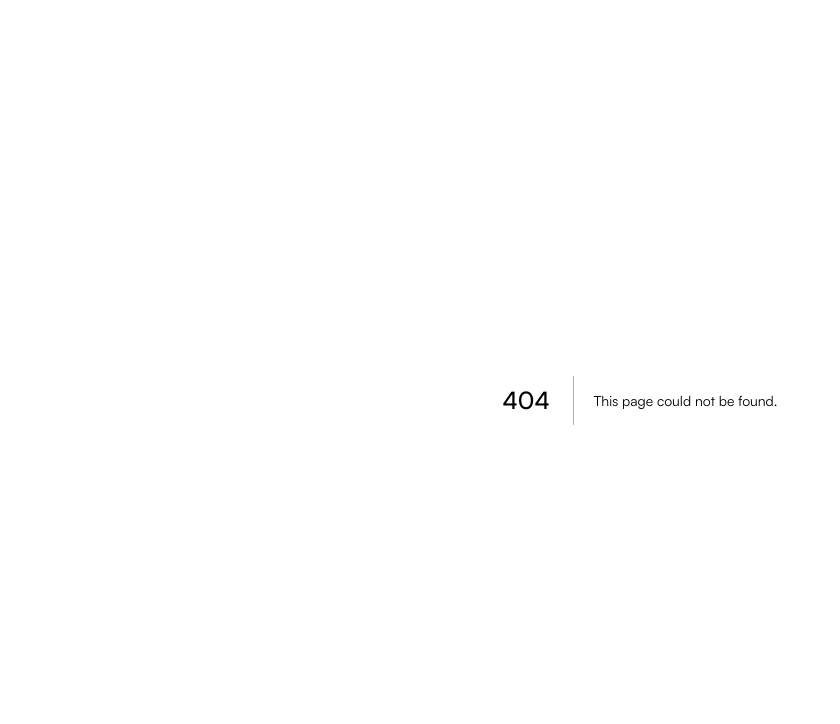
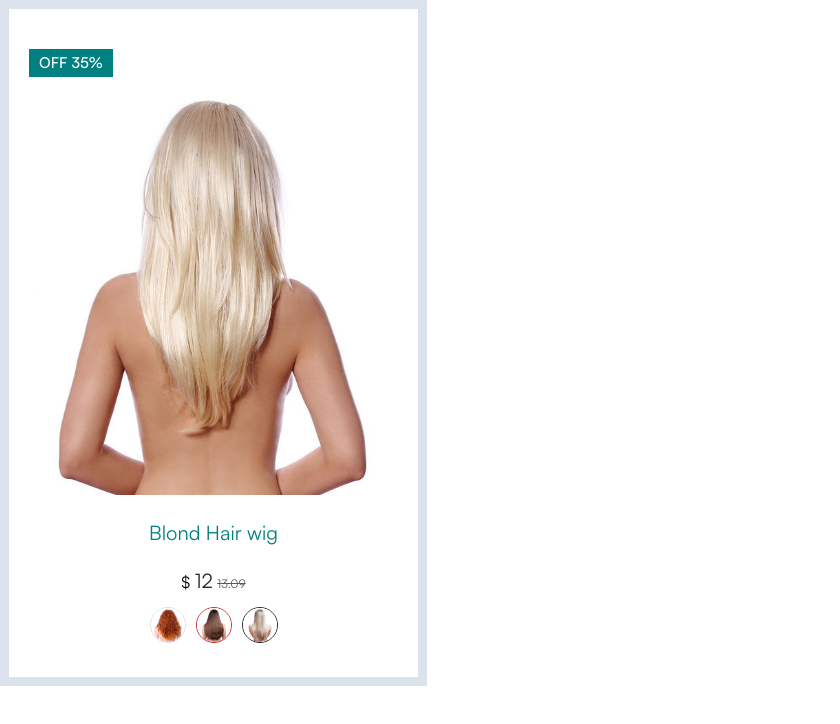
Before and after one commit to Husseincode/TRISHA, a Next.js app in the folder trisha/: page /Test in a window 1280 px wide. Before the commit this address had no page. Shown: the top 724 px of the page, without its empty margins (0-840 px from the left). Built offline with nearby package versions, Linux system fonts and the light colour scheme.

Commit message:
`Added overflow-hidden to multiple components and implemented scroll event listener for Section3`

```diff
--- /dev/null
+++ b/trisha/src/app/Test/page.tsx
@@ -0,0 +1,31 @@
+/** @format */
+
+import React from 'react';
+import Card from '../components/Card';
+import sampleImg from '@/assets/Trisha/Trisha/product8.jpg';
+import subImg1 from '@/assets/Trisha/Trisha/product1.jpg';
+import subImg2 from '@/assets/Trisha/Trisha/product7.jpg';
+import subImg3 from '@/assets/Trisha/Trisha/product5.jpg';
+
+const page = () => {
+  const images = { img1: subImg1, img2: subImg2, img3: subImg3 };
+  return (
+    <section className='flex items-center justify-center w-full'>
+      <div className='container flex gap-[30px]'>
+        {Array.from({ length: 1 }).map((__, idx: number) => (
+          <Card
+            key={idx}
+            img={sampleImg}
+            isDisabled={false}
+            percentOff={35}
+            price={12}
+            outdatedPrice={'13.09'}
+            subImages={images}
+          />
+        ))}
+      </div>
+    </section>
+  );
+};
+
+export default page;
--- /dev/null
+++ b/trisha/src/app/components/Card/index.tsx
@@ -0,0 +1,96 @@
+/** @format */
+/* eslint-disable @typescript-eslint/no-explicit-any */
+
+import Image from 'next/image';
+import React, { FC } from 'react';
+
+interface CardProps {
+  className?: string;
+  onClick?: () => void;
+  img: any;
+  isDisabled: boolean;
+  percentOff: number;
+  price: number | string;
+  outdatedPrice: number | string;
+  subImages: {
+    img1: any;
+    img2: any;
+    img3: any;
+  };
+}
+
+const Card: FC<CardProps> = ({
+  className,
+  onClick,
+  img,
+  percentOff,
+  price,
+  outdatedPrice,
+  subImages: { img1, img2, img3 },
+}) => {
+  return (
+    <div
+      onClick={onClick}
+      className={`lg:min-h-[680px] lg:w-[427px] border-[9px] py-[40px] px-[20px] gap-[20px] border-[#DAE3EB] flex flex-col ${className}`}>
+      <div className='w-full lg:h-[446px] flex flex-col gap-[2px]'>
+        <button
+          type='button'
+          className='h-[28px] w-fit text-white py-[5px] px-[10px] gap-[10px] bg-[#008080] font-medium text-[15px] leading-[18px] text-center'>
+          OFF {percentOff}%
+        </button>
+        <Image
+          src={img}
+          height={416}
+          width={367}
+          className='lg:h-[416px] lg:w-[367px]'
+          alt=''
+        />
+      </div>
+      <div className='lg:h-[34px] w-full flex justify-center items-center'>
+        <span className='font-normal lg:text-[20px] lg:leading-[33px] text-center text-[#008080]'>
+          Blond Hair wig{' '}
+        </span>
+      </div>
+      <div className='lg:h-[24px] w-full flex items-center justify-center'>
+        <span>
+          ${' '}
+          <span className='font-normal lg:text-[20px] leading-[24px] text-[#212529]'>
+            {price}
+          </span>{' '}
+          <span className='line-through font-[300px] text-[12px] leading-[14px] text-[#535B64]'>
+            {outdatedPrice}
+          </span>
+        </span>
+      </div>
+      <div className='lg:h-[24px] w-full flex items-center justify-center'>
+        <div className='flex gap-[10px]'>
+          <div className='h-[36px] w-[36px] cursor-pointer'>
+            <Image
+              src={img1}
+              alt=''
+              className='w-[36px] h-[36px] rounded-full border-[1px] border-[#DAE3EB]'
+            />
+          </div>
+
+          <div className='h-[36px] w-[36px] cursor-pointer'>
+            <Image
+              src={img2}
+              alt=''
+              className='w-[36px] h-[36px] rounded-full border-[1px] border-red-600'
+            />
+          </div>
+
+          <div className='h-[36px] w-[36px] cursor-pointer'>
+            <Image
+              src={img3}
+              alt=''
+              className='w-[36px] h-[36px] rounded-full border-[1px] border-zinc-800'
+            />
+          </div>
+        </div>
+      </div>
+    </div>
+  );
+};
+
+export default Card;
--- a/trisha/src/app/components/Section1/index.tsx
+++ b/trisha/src/app/components/Section1/index.tsx
@@ -33,7 +33,7 @@ const SectionComp = () => {
           isSectionShown && 'opacity-100'
         } lg:min-h-[1226px] transition duration-500 section1BGImg w-full flex flex-col gap-[20px] items-center justify-center`}>
         {' '}
-        <div className='w-full h-[442px] flex justify-center items-center flex-col gap-[15px]'>
+        <div className='w-full h-[442px] flex justify-center items-center flex-col gap-[15px] overflow-hidden'>
           <div
             className={`lg:min-w-[640px] md:w-[569px] w-[295px] flex flex-col items-center justify-center gap-[15px] ${
               isSectionShown && 'slide-from-left'
--- a/trisha/src/app/components/Section2/index.tsx
+++ b/trisha/src/app/components/Section2/index.tsx
@@ -72,7 +72,7 @@ const SectionComp2 = () => {
   return (
     <div className='min-h-[766px] py-[50px] md:py-[100px] gap-[10px] flex items-center justify-center'>
       <div
-        className={`flex flex-col lg:flex-row gap-[60px] lg:gap-[10px] min-h-[566px] px-[20px] lg:px-0`}>
+        className={`flex flex-col lg:flex-row gap-[60px] lg:gap-[10px] min-h-[566px] px-[20px] lg:px-0 overflow-hidden`}>
         {/* <BreadCrumb
         initialColor={initialColor}
         reverseInitialColor={reverseInitialColor}
--- a/trisha/src/app/components/Section3/index.tsx
+++ b/trisha/src/app/components/Section3/index.tsx
@@ -1,14 +1,40 @@
 /** @format */
+/* eslint-disable @typescript-eslint/no-explicit-any */
 
-import React from 'react';
+'use client';
+import React, { useEffect, useRef, useState } from 'react';
 import './style.css';
 import Button from '@/app/components/Button/button';
+import '@/app/styles/styles.css';
 
 const SectionComp3 = () => {
+  const ref = useRef<HTMLDivElement>(null);
+  const [isSectionShown, setIsSectionShown] = useState<boolean>(false);
+
+  const makeSectionVisible = () => {
+    const getTop: number | undefined | any =
+      ref.current?.getBoundingClientRect().top;
+    const height = window.innerHeight;
+
+    setIsSectionShown(getTop < height);
+  };
+
+  useEffect(() => {
+    window.addEventListener('scroll', makeSectionVisible);
+
+    // Cleanup event listener on component unmount
+    return () => {
+      window.removeEventListener('scroll', makeSectionVisible);
+    };
+  }, []);
   return (
     <div
-      className={`min-h-[600px] lg:py-[75px] lg:px-[100px] md:px-[75px] md:py-[120px] py-[30px] px-[50px] bg-[#757272] Comp3BGStyle w-full flex flex-col gap-[20px] items-center justify-center mt-10`}>
-      <div className='w-full h-[349px] gap-[26px] flex flex-col items-center justify-center'>
+      className={`min-h-[600px] lg:py-[75px] lg:px-[100px] md:px-[75px] md:py-[120px] py-[30px] px-[50px] bg-[#757272] Comp3BGStyle w-full flex flex-col gap-[20px] items-center justify-center mt-10 overflow-hidden`}>
+      <div
+        ref={ref}
+        className={`w-full h-[349px] gap-[26px] flex flex-col items-center justify-center ${
+          isSectionShown && 'slide-from-bottom'
+        }`}>
         <span className='font-normal lg:text-[32px] md:text-[30px] text-[24px] lg:leading-[32px] md:leading-[30px] leading-[29px] text-center text-white'>
           Book your first wig
         </span>
@@ -26,7 +52,7 @@ const SectionComp3 = () => {
           style={{
             backgroundColor: '#008080',
           }}
-          className='lg:min-w-[158px] lg:min-h-[46px] py-[12px] px-[24px] bg-[#008080] text-white'
+          className='lg:min-w-[158px] lg:min-h-[46px] py-[12px] px-[24px] bg-[#008080] hover:bg-[#125757] transition duration-500 text-white'
         />
       </div>
     </div>
--- /dev/null
+++ b/trisha/src/app/components/Section4/index.tsx
@@ -0,0 +1,11 @@
+/** @format */
+
+import React from 'react';
+
+const SectionComp4 = () => {
+  return (
+    <div className='flex flex-col min-h-[435px] pt-[100px] px-[50px] gap-[50px] slide-from-top'></div>
+  );
+};
+
+export default SectionComp4;
--- a/trisha/src/app/components/app.tsx
+++ b/trisha/src/app/components/app.tsx
@@ -8,6 +8,7 @@ import Hero from '@/app/components/Hero';
 import SectionComp from '@/app/components/Section1';
 import SectionComp2 from './Section2';
 import SectionComp3 from './Section3';
+//import SectionComp4 from './Section4';
 
 const EntryPoint = () => {
   const [isLoading, setIsLoading] = useState<boolean>(true);
@@ -29,6 +30,7 @@ const EntryPoint = () => {
       <SectionComp />
       <SectionComp2 />
       <SectionComp3 />
+      {/* <SectionComp4 /> */}
     </section>
   );
 };
```
